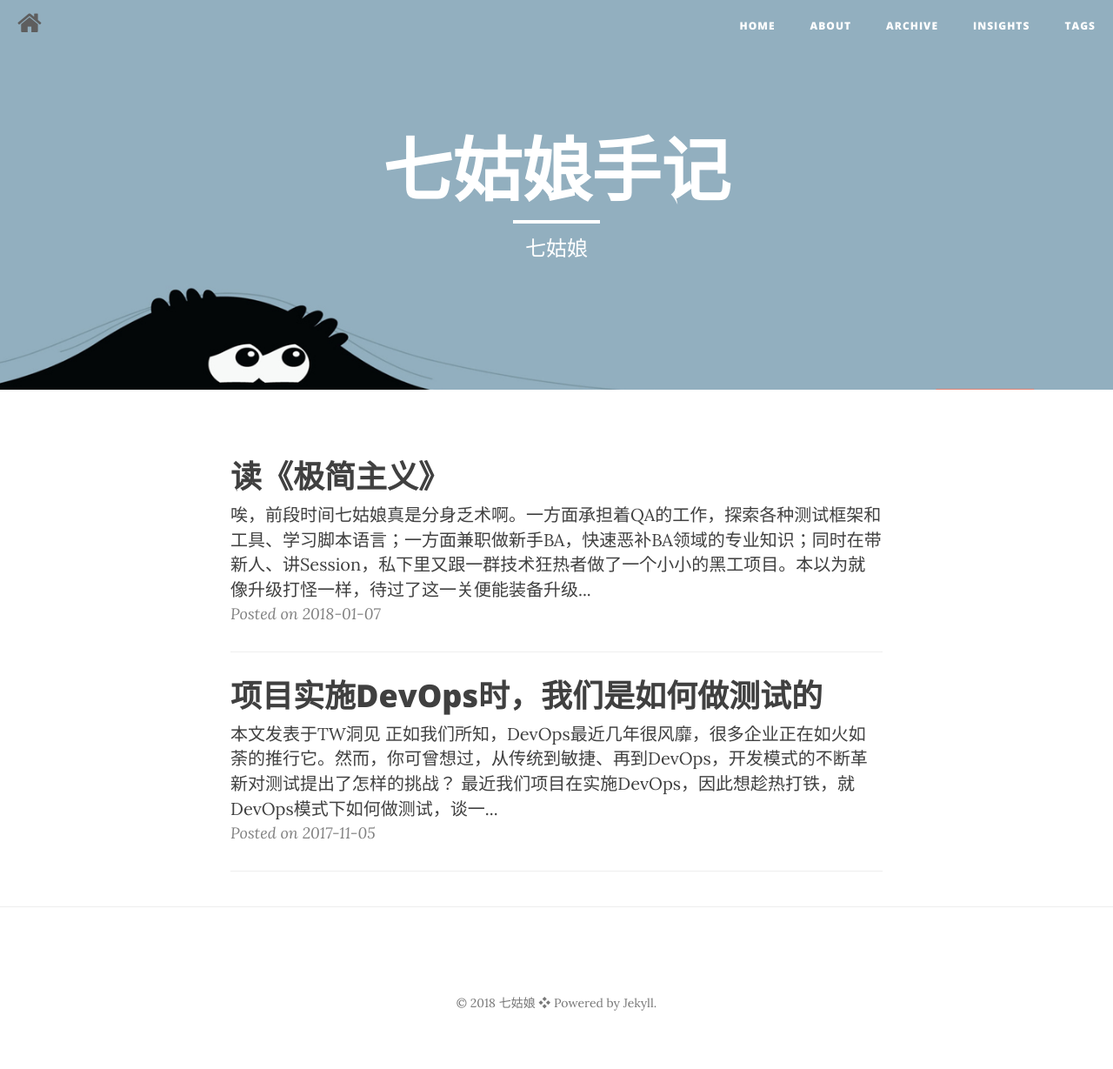
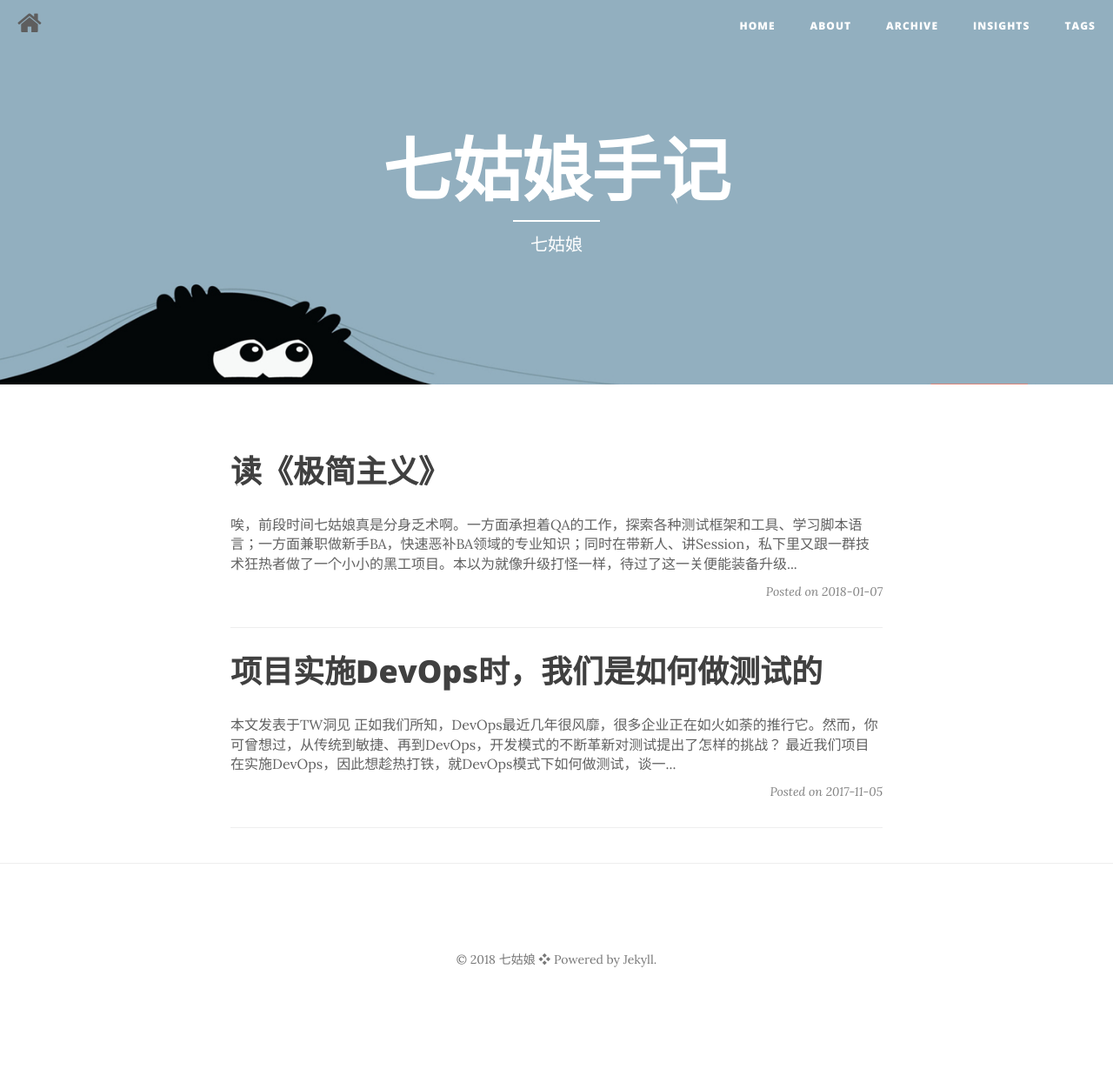
Before and after one commit to JulyShi/Blogs, a Jekyll site: the page built from index.html, in a window 1280 px wide. Shown: the whole page at 87% size. Built offline with Jekyll 4.4.1, drawn with Linux system fonts in a browser that asks for light colours; nearby versions of some CDN libraries; the list of posts is cut into pages by our own code; after the commit the page ends 1179 px from its top, so only the background shows below that.

Commit message:
add keywords

```diff
--- a/_includes/head.html
+++ b/_includes/head.html
@@ -8,6 +8,10 @@
     <title>{% if page.title %}{{ page.title }} - {{ site.title }}{% else %}{{ site.title }}{% endif %}</title>
 
     <link rel="canonical" href="{{ page.url | replace:'index.html','' | prepend: site.baseurl | prepend: site.url }}">
+
+    <!--Keywords-->
+    <meta name="keywords"
+          content="史湘阳, ThoughtWorks, 思特沃克, 博客, {{ page.title }},{{ page.brief }},{{ page.category }},测试,QA, shixiangyang,Shi Xiangyang,七姑娘, 七姑娘日记,七姑娘手记,july, July, julysxy, julyshi，项目实施DevOps时，我们是如何做测试的, {{ site.title }},{{ site.description }},{{ page.content | strip_html | strip_newlines | truncate: 50 }}">
 
     <!-- Icons -->
   <link rel="shortcut icon" href="{{site.baseurl}}/img/favicon.ico">
--- a/_sass/_clean-blog.scss
+++ b/_sass/_clean-blog.scss
@@ -2,8 +2,8 @@
 // Global Components
 body {
     @include serif;
-    font-size: 20px;
-    color: $gray-dark;
+    font-size: 16px;
+    color: $font-color-primary;
     overflow-x: hidden;
 }
 
@@ -49,7 +49,7 @@
 hr.small {
     max-width: 100px;
     margin: 15px auto;
-    border-width: 4px;
+    border-width: 2px;
     border-color: white;
 }
 
@@ -174,7 +174,7 @@
             font-size: 50px;
         }
         .subheading {
-            font-size: 24px;
+            font-size: 20px;
             line-height: 1.1;
             display: block;
             @include sans-serif;
@@ -236,6 +236,12 @@
             margin-top: 30px;
             margin-bottom: 10px;
         }
+        >.post-content-preview {
+            font-size: 16px;
+            margin-top: 30px;
+            margin-bottom: 10px;
+            color: $font-color-primary;
+        }
         >.post-subtitle {
             margin: 0;
             font-weight: 300;
@@ -244,9 +250,10 @@
     }
     >.post-meta {
         color: $gray;
-        font-size: 18px;
+        font-size: 14px;
         font-style: italic;
         margin-top: 0;
+        text-align: right;
         >a {
             text-decoration: none;
             color: $gray-dark;
--- a/_sass/_variables.scss
+++ b/_sass/_variables.scss
@@ -5,3 +5,4 @@
 $gray: lighten(black, 50%);
 $white-faded: fade(white, 80%);
 $gray-light: #eee;
+$font-color-primary: #616161;
```
